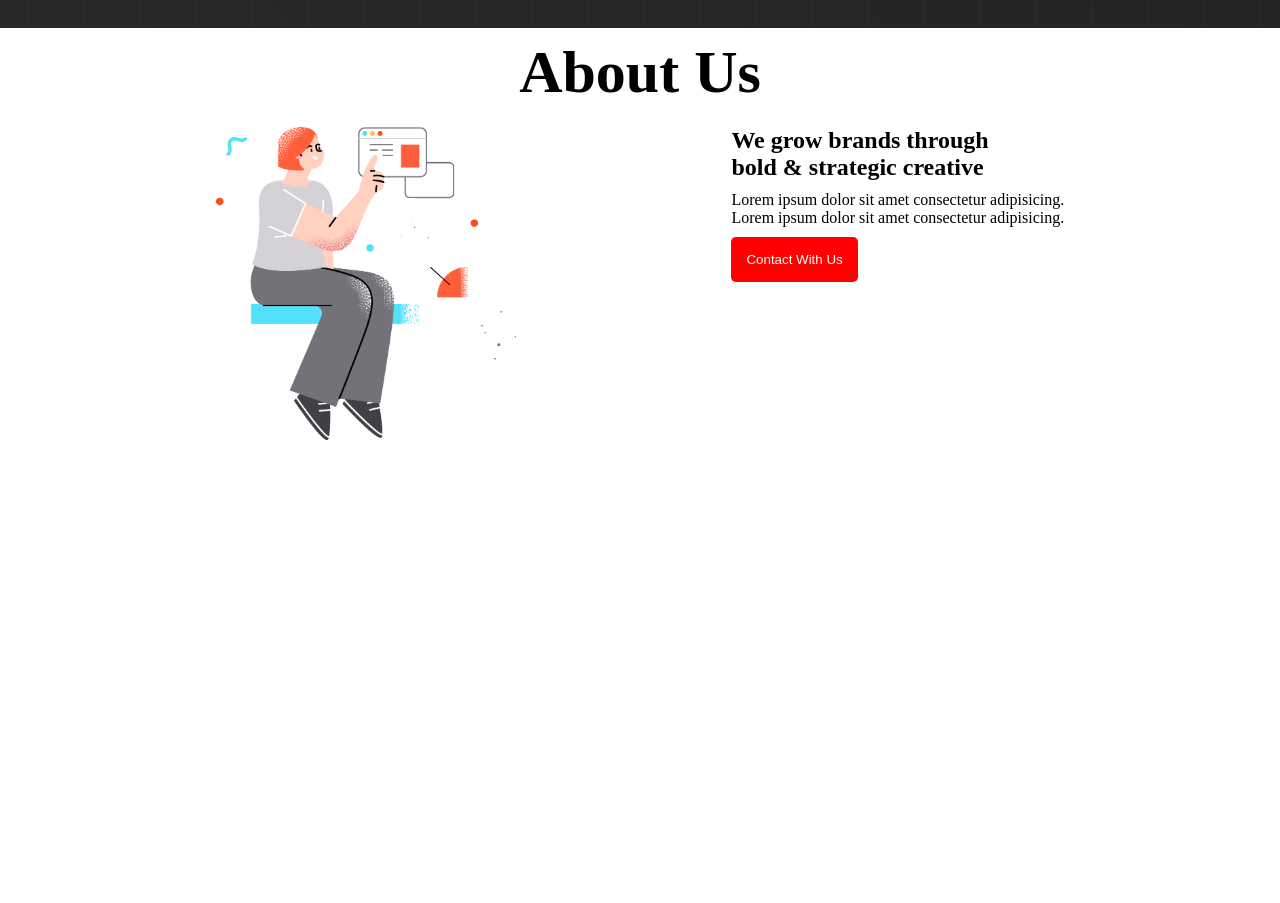
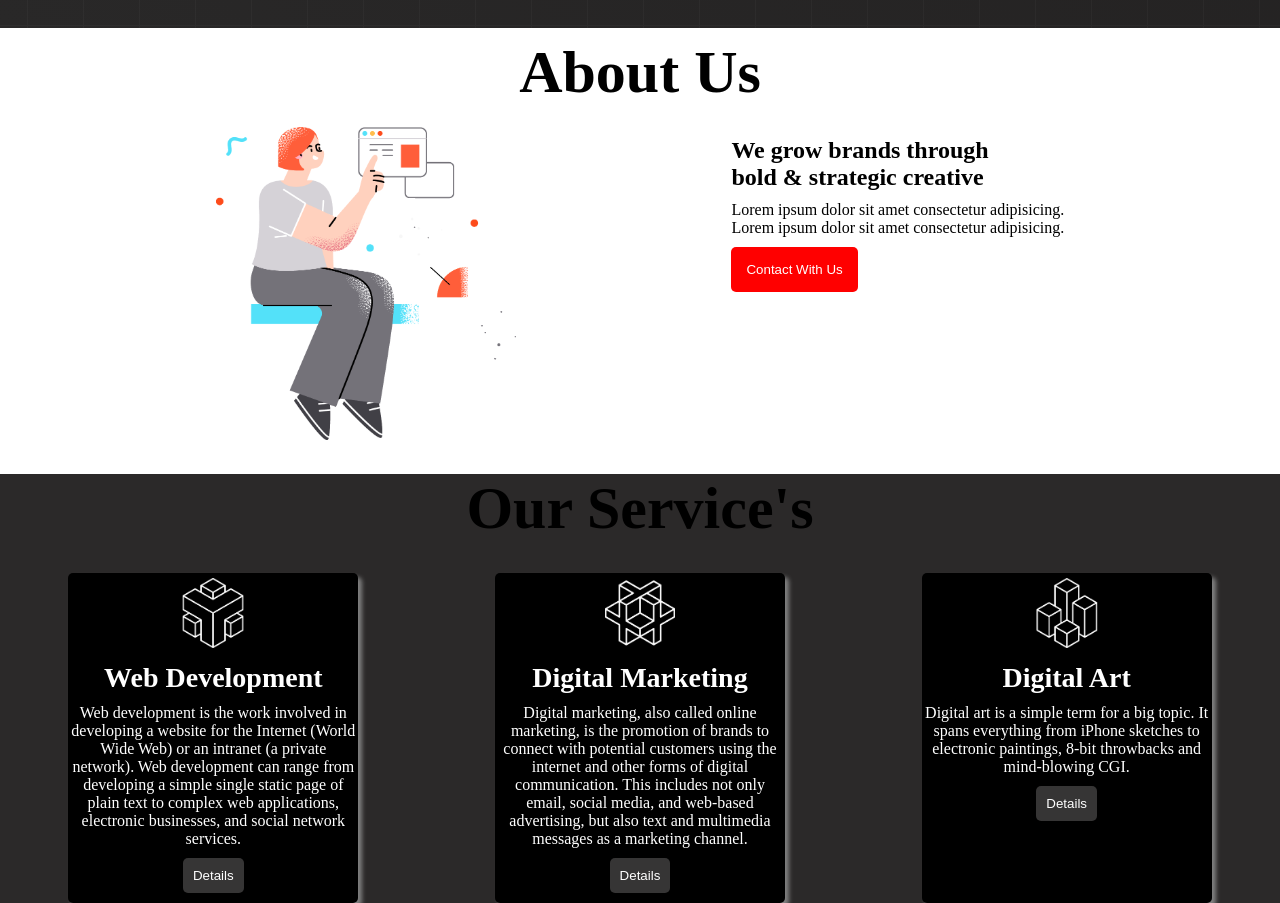
Before and after one commit to Efty233/Milestone-First-Conceptual-Session, a plain HTML site: page index.html in a window 1280 px wide. Shown: the part 840-1743 px from the top of the page. Before the commit the page ends 1284 px from the top, so only its background shows below. Drawn offline with Linux system fonts and the light colour scheme.

Commit message:
service option added

```diff
--- a/index.html
+++ b/index.html
@@ -34,7 +34,8 @@
             <div class="banner-container">
                 <div class="banner-text">
                     <h1 class="heading">Better design for <br> your digital products</h1>
-                    <p class="paragraph">We are a creative studio specializing in UI/UX design, development and strategy.</p>
+                    <p class="paragraph">We are a creative studio specializing in UI/UX design, development and
+                        strategy.</p>
                     <button class="button primary">Explore More</button>
                 </div>
                 <div class="banner-photo">
@@ -53,8 +54,35 @@
                 </div>
                 <div class="about-text">
                     <p class="about-paragraph">We grow brands through <br> bold & strategic creative</p>
-                    <p class="paragraph">Lorem ipsum dolor sit amet consectetur adipisicing. <br>  Lorem ipsum dolor sit amet consectetur adipisicing.</p>
+                    <p class="paragraph">Lorem ipsum dolor sit amet consectetur adipisicing. <br> Lorem ipsum dolor sit
+                        amet consectetur adipisicing.</p>
                     <button class="button primary">Contact With Us</button>
+                </div>
+            </div>
+        </section>
+        <!-- Services -->
+        <section class="service">
+            <div class="heading">
+                <h1 class="card-heading">Our Service's</h1>
+            </div>
+            <div class="services-card">
+                <div class="box">
+                    <img class="service-icon" src="./Image/0.png" alt="icon">
+                    <h2 class="service-heading">Web Development</h2>
+                    <p class="service-paragraph">Web development is the work involved in developing a website for the Internet (World Wide Web) or an intranet (a private network). Web development can range from developing a simple single static page of plain text to complex web applications, electronic businesses, and social network services.</p>
+                    <button class="service-button">Details</button>
+                </div>
+                <div class="box">
+                    <img class="service-icon" src="./Image/1.png" alt="icon">
+                    <h2 class="service-heading">Digital Marketing</h2>
+                    <p class="service-paragraph">Digital marketing, also called online marketing, is the promotion of brands to connect with potential customers using the internet and other forms of digital communication. This includes not only email, social media, and web-based advertising, but also text and multimedia messages as a marketing channel.</p>
+                    <button class="service-button">Details</button>
+                </div>
+                <div class="box">
+                    <img class="service-icon" src="./Image/2.png" alt="icon">
+                    <h2 class="service-heading">Digital Art</h2>
+                    <p class="service-paragraph">Digital art is a simple term for a big topic. It spans everything from iPhone sketches to electronic paintings, 8-bit throwbacks and mind-blowing CGI.</p>
+                    <button class="service-button">Details</button>
                 </div>
             </div>
         </section>
--- a/style.css
+++ b/style.css
@@ -72,6 +72,7 @@
 .about-paragraph{
     font-size: 24px;
     font-weight: 600;
+    margin-top: 10px;
     font-family: 'Times New Roman', Times, serif;
 }
 .about-container{
@@ -79,3 +80,50 @@
     justify-content: space-evenly;
     padding-top: 20px;
 }
+.service{
+    background-color: rgb(43, 41, 41);
+    margin-top: 20px;
+}
+.card-heading{
+    font-size: 60px;
+    font-weight: 800;
+    margin-top: 30px;
+    text-align: center;
+    font-family: 'Times New Roman', Times, serif;
+}
+.services-card{
+    display: flex;
+    justify-content: space-around;
+    margin-top: 20px;
+}
+.box{
+    width: 290px;
+    height: 330px;
+    box-shadow: 4px 4px 4px gray;
+    background-color: black;
+    color: white;
+    text-align: center;
+    margin-top: 10px;
+    border-radius: 5px;
+}
+.service-icon{
+    width: 70px;
+    margin-top: 5px;
+}
+.service-heading{
+    margin-top: 10px;
+    font-size: 28px;
+    font-family: 'Times New Roman', Times, serif;
+}
+.service-paragraph{
+    margin-top: 10px;
+    font-family: 'Times New Roman', Times, serif;
+}
+.service-button{
+    border-radius: 5px;
+    border: none;
+    background-color: rgb(54, 53, 53);
+    padding: 10px;
+    color: white;
+    margin-top: 10px;
+}
```
Also changed, not shown: Image/0.png (added), Image/1.png (added), Image/2.png (added).
